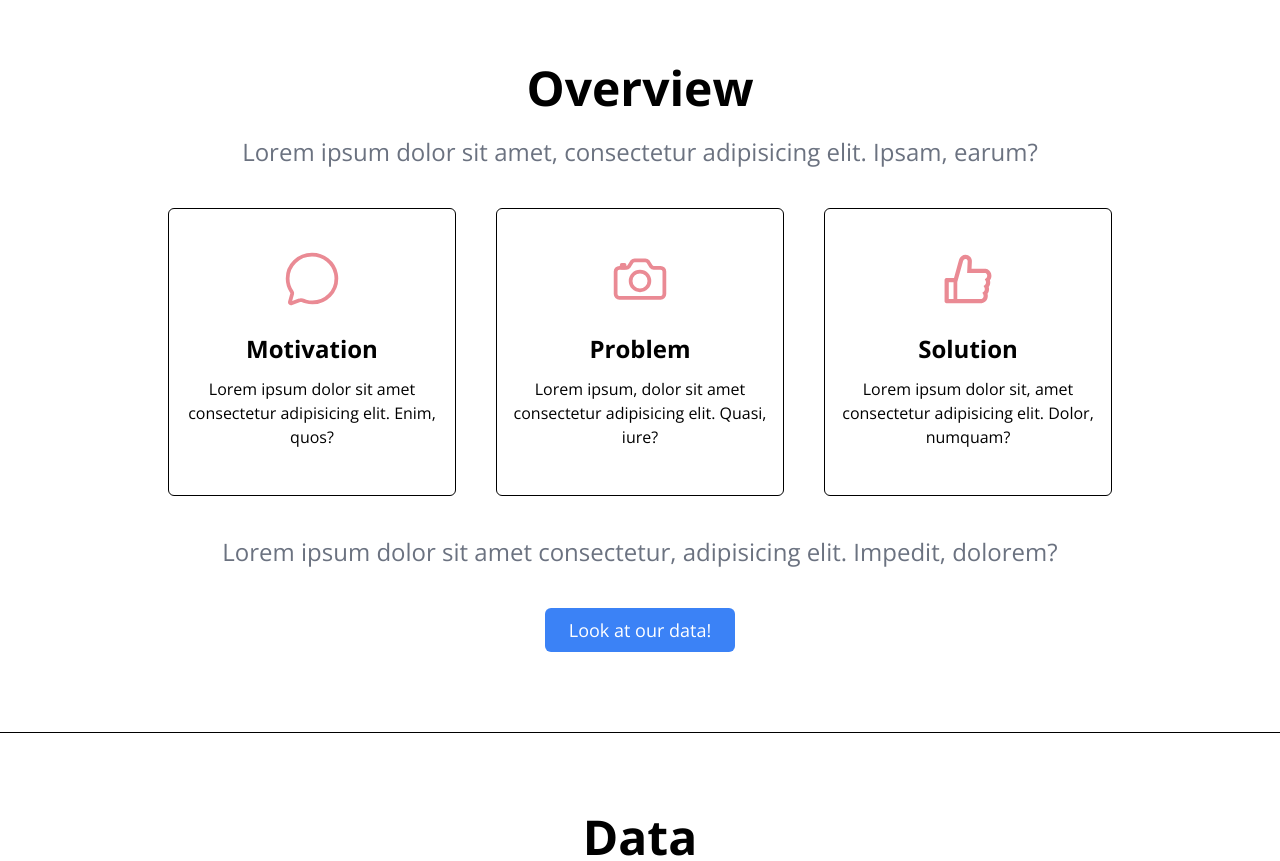
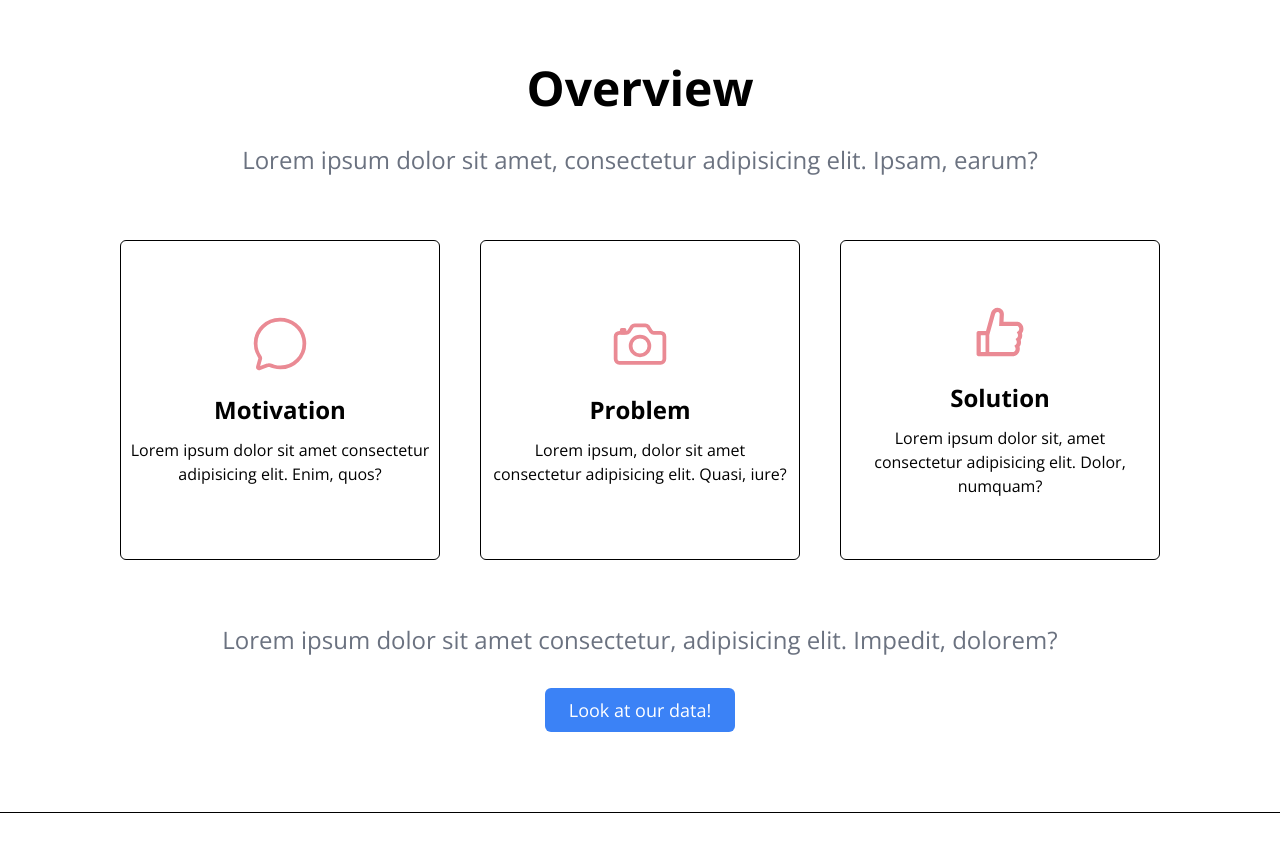
Before and after one commit to daryll-ko/cs132-portfolio, a React (Vite) app: page / in a window 1280 px wide. Shown: the part 880-1741 px from the top of the page. Built offline with nearby package versions, Linux system fonts and the light colour scheme.

Commit message:
refactor: clean Overview section

```diff
--- a/src/components/Overview.jsx
+++ b/src/components/Overview.jsx
@@ -24,25 +24,27 @@ function Overview() {
       id="overview"
       className="border-b border-solid border-black py-20 px-6 sm:px-10 lg:px-16"
     >
-      <h1 className="mb-6 text-center text-3xl font-bold md:text-5xl">
+      <h1 className="mb-8 text-center text-3xl font-bold md:text-5xl">
         Overview
       </h1>
-      <h3 className="mb-10 text-center text-lg text-gray-500 md:text-2xl">
+      <h3 className="text-center text-lg text-gray-500 md:text-2xl">
         Lorem ipsum dolor sit amet, consectetur adipisicing elit. Ipsam, earum?
       </h3>
-      <div className="mb-10 flex flex-wrap justify-center gap-10 text-center">
+      <div className="my-16 flex flex-wrap justify-center gap-10 text-center">
         {data.map(({ icon, heading, text }, index) => (
           <div
             key={index}
-            className="h-72 w-72 rounded-md border border-solid border-black bg-white py-10"
+            className="flex h-80 w-80 flex-col justify-center gap-5 rounded-md border border-solid border-black bg-white py-10"
           >
-            <div className="mx-auto mb-6 w-fit text-[#ea8a94]">{icon}</div>
-            <h3 className="mb-3 text-2xl font-bold">{heading}</h3>
-            <p>{text}</p>
+            <div className="mx-auto w-fit text-[#ea8a94]">{icon}</div>
+            <div>
+              <h3 className="mb-3 text-2xl font-bold">{heading}</h3>
+              <p className="px-2">{text}</p>
+            </div>
           </div>
         ))}
       </div>
-      <p className="mb-10 text-center text-lg text-gray-500 md:text-2xl">
+      <p className="mb-8 text-center text-lg text-gray-500 md:text-2xl">
         Lorem ipsum dolor sit amet consectetur, adipisicing elit. Impedit,
         dolorem?
       </p>
```
